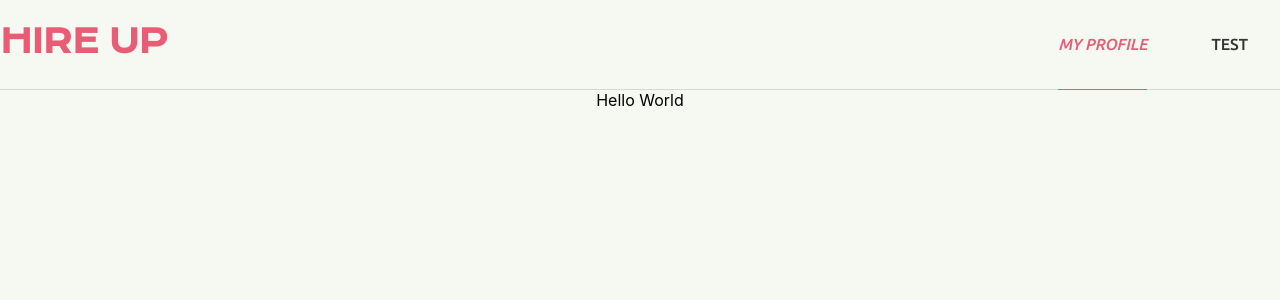
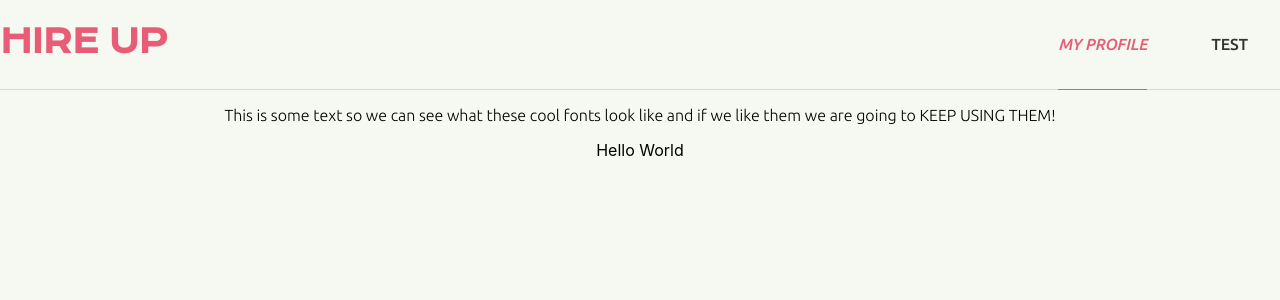
Before and after one commit to HireUp-Turing/HireUp_frontend, a React (Create React App) app: page / in a window 1280 px wide. Shown: the top 300 px of the page. Built offline with nearby package versions, Linux system fonts and the light colour scheme.

Commit message:
Add filler text for styling

```diff
--- a/src/components/App/App.scss
+++ b/src/components/App/App.scss
@@ -5,3 +5,8 @@
 	background-color: $main-bg;
 	height: 100vh;
 }
+
+p {
+	font-family: 'Ubuntu', sans-serif;
+	font-weight: 300;
+}
--- a/src/components/App/App.tsx
+++ b/src/components/App/App.tsx
@@ -9,6 +9,7 @@ const App: React.FC = () => {
   return (
 		<main className="App">
 			<Header />
+			<p>This is some text so we can see what these cool fonts look like and if we like them we are going to KEEP USING THEM!</p>
       <Switch>
         {Object.values(routes).map((route:any, index:number) => (
           <Route key={index} {...route} path={route.path} />
```
